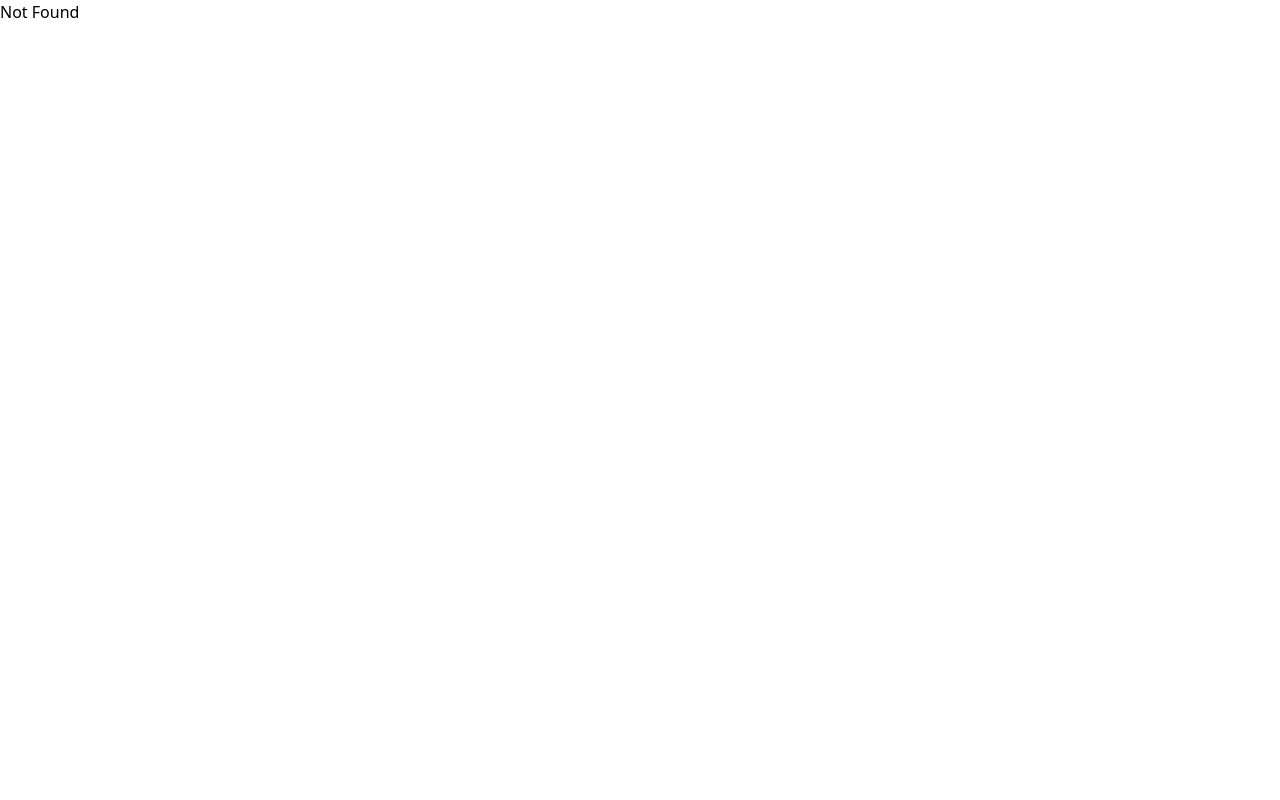
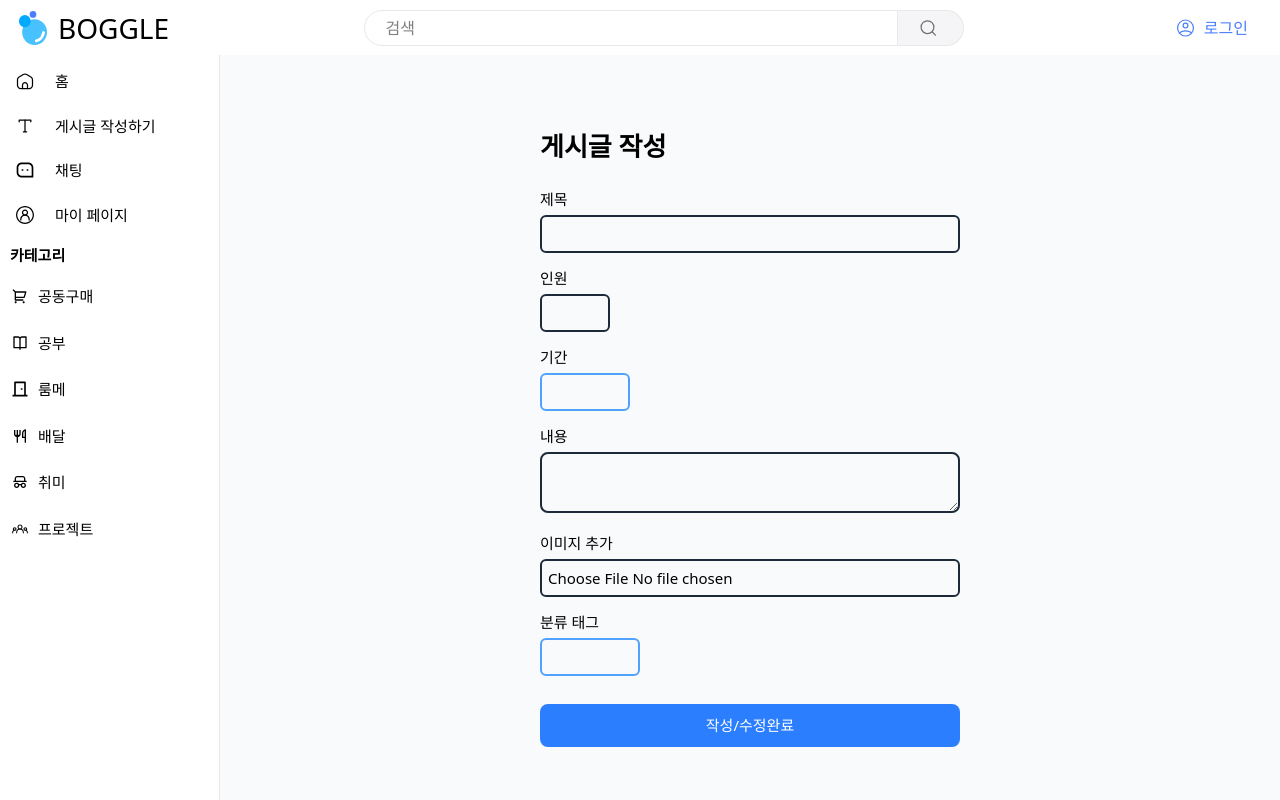
Before and after one commit to gsainfoteam/boggle-fe, a React (Vite) app: page /post in a window 1280 px wide. Built offline with nearby package versions, Linux system fonts and the light colour scheme.

Commit message:
create post page

```diff
--- a/src/routeTree.gen.ts
+++ b/src/routeTree.gen.ts
@@ -12,6 +12,7 @@
 
 import { Route as rootRoute } from './routes/__root'
 import { Route as WriteImport } from './routes/write'
+import { Route as PostImport } from './routes/post'
 import { Route as MyprofileImport } from './routes/myprofile'
 import { Route as LoginImport } from './routes/login'
 import { Route as IndexImport } from './routes/index'
@@ -21,6 +22,12 @@ import { Route as IndexImport } from './routes/index'
 const WriteRoute = WriteImport.update({
   id: '/write',
   path: '/write',
+  getParentRoute: () => rootRoute,
+} as any)
+
+const PostRoute = PostImport.update({
+  id: '/post',
+  path: '/post',
   getParentRoute: () => rootRoute,
 } as any)
 
@@ -67,6 +74,13 @@ declare module '@tanstack/react-router' {
       preLoaderRoute: typeof MyprofileImport
       parentRoute: typeof rootRoute
     }
+    '/post': {
+      id: '/post'
+      path: '/post'
+      fullPath: '/post'
+      preLoaderRoute: typeof PostImport
+      parentRoute: typeof rootRoute
+    }
     '/write': {
       id: '/write'
       path: '/write'
@@ -83,6 +97,7 @@ export interface FileRoutesByFullPath {
   '/': typeof IndexRoute
   '/login': typeof LoginRoute
   '/myprofile': typeof MyprofileRoute
+  '/post': typeof PostRoute
   '/write': typeof WriteRoute
 }
 
@@ -90,6 +105,7 @@ export interface FileRoutesByTo {
   '/': typeof IndexRoute
   '/login': typeof LoginRoute
   '/myprofile': typeof MyprofileRoute
+  '/post': typeof PostRoute
   '/write': typeof WriteRoute
 }
 
@@ -98,15 +114,16 @@ export interface FileRoutesById {
   '/': typeof IndexRoute
   '/login': typeof LoginRoute
   '/myprofile': typeof MyprofileRoute
+  '/post': typeof PostRoute
   '/write': typeof WriteRoute
 }
 
 export interface FileRouteTypes {
   fileRoutesByFullPath: FileRoutesByFullPath
-  fullPaths: '/' | '/login' | '/myprofile' | '/write'
+  fullPaths: '/' | '/login' | '/myprofile' | '/post' | '/write'
   fileRoutesByTo: FileRoutesByTo
-  to: '/' | '/login' | '/myprofile' | '/write'
-  id: '__root__' | '/' | '/login' | '/myprofile' | '/write'
+  to: '/' | '/login' | '/myprofile' | '/post' | '/write'
+  id: '__root__' | '/' | '/login' | '/myprofile' | '/post' | '/write'
   fileRoutesById: FileRoutesById
 }
 
@@ -114,6 +131,7 @@ export interface RootRouteChildren {
   IndexRoute: typeof IndexRoute
   LoginRoute: typeof LoginRoute
   MyprofileRoute: typeof MyprofileRoute
+  PostRoute: typeof PostRoute
   WriteRoute: typeof WriteRoute
 }
 
@@ -121,6 +139,7 @@ const rootRouteChildren: RootRouteChildren = {
   IndexRoute: IndexRoute,
   LoginRoute: LoginRoute,
   MyprofileRoute: MyprofileRoute,
+  PostRoute: PostRoute,
   WriteRoute: WriteRoute,
 }
 
@@ -137,6 +156,7 @@ export const routeTree = rootRoute
         "/",
         "/login",
         "/myprofile",
+        "/post",
         "/write"
       ]
     },
@@ -149,6 +169,9 @@ export const routeTree = rootRoute
     "/myprofile": {
       "filePath": "myprofile.jsx"
     },
+    "/post": {
+      "filePath": "post.jsx"
+    },
     "/write": {
       "filePath": "write.jsx"
     }
--- /dev/null
+++ b/src/routes/post.jsx
@@ -0,0 +1,178 @@
+import { createFileRoute } from "@tanstack/react-router";
+import Layout from "../component/Layout";
+import React from "react";
+
+export default function Post() {
+  return (
+    <Layout>
+      <form
+        className="
+        max-w-[420px]
+        mx-auto
+        mt-10
+        flex
+        flex-col
+        gap-3.5
+      "
+      >
+        <h1
+          className="
+          text-[26px]
+          font-bold
+          mb-2
+        "
+        >
+          게시글 작성
+        </h1>
+        <label
+          className="
+          font-medium
+          text-[15px]
+        "
+        >
+          제목
+          <p>
+            <input
+              className="
+                w-full
+                text-[15px]
+                p-1.5
+                rounded-md
+                border-2
+                border-gray-800
+                mt-1
+              "
+            />
+          </p>
+        </label>
+        <label
+          className="
+          font-medium
+          text-[15px]
+        "
+        >
+          인원
+          <p>
+            <input
+              className="
+                w-[70px]
+                text-[15px]
+                p-1.5
+                rounded-md
+                border-2
+                border-gray-800
+                mt-1
+              "
+            />
+          </p>
+        </label>
+        <label
+          className="
+          font-medium
+          text-[15px]
+        "
+        >
+          기간
+          <p>
+            <input
+              className="
+                w-[90px]
+                text-[15px]
+                p-1.5
+                rounded-md
+                border-2
+                border-blue-400
+                mt-1
+              "
+            />
+          </p>
+        </label>
+        <label
+          className="
+          font-medium
+          text-[15px]
+        "
+        >
+          내용
+          <p>
+            <textarea
+              className="
+                w-full
+                text-[15px]
+                p-1.5
+                rounded-lg
+                border-2
+                border-gray-800
+                mt-1
+                resize-y
+              "
+            />
+          </p>
+        </label>
+        <label
+          className="
+          font-medium
+          text-[15px]
+        "
+        >
+          이미지 추가
+          <p>
+            <input
+              type="file"
+              className="
+                w-full
+                text-[15px]
+                p-1.5
+                rounded-md
+                border-2
+                border-gray-800
+                mt-1
+              "
+            />
+          </p>
+        </label>
+        <label
+          className="
+          font-medium
+          text-[15px]
+        "
+        >
+          분류 태그
+          <p>
+            <input
+              className="
+                w-[100px]
+                text-[15px]
+                p-1.5
+                rounded-md
+                border-2
+                border-blue-400
+                mt-1
+              "
+            />
+          </p>
+        </label>
+
+        <button
+          className="
+            mt-3.5
+            bg-blue-500
+            text-white
+            text-[15px]
+            border-none
+            rounded-lg
+            py-2.5
+            font-medium
+            cursor-pointer
+          "
+        >
+          작성/수정완료
+        </button>
+      </form>
+    </Layout>
+  );
+}
+
+export const Route = createFileRoute("/post")({
+  component: Post,
+});
```
